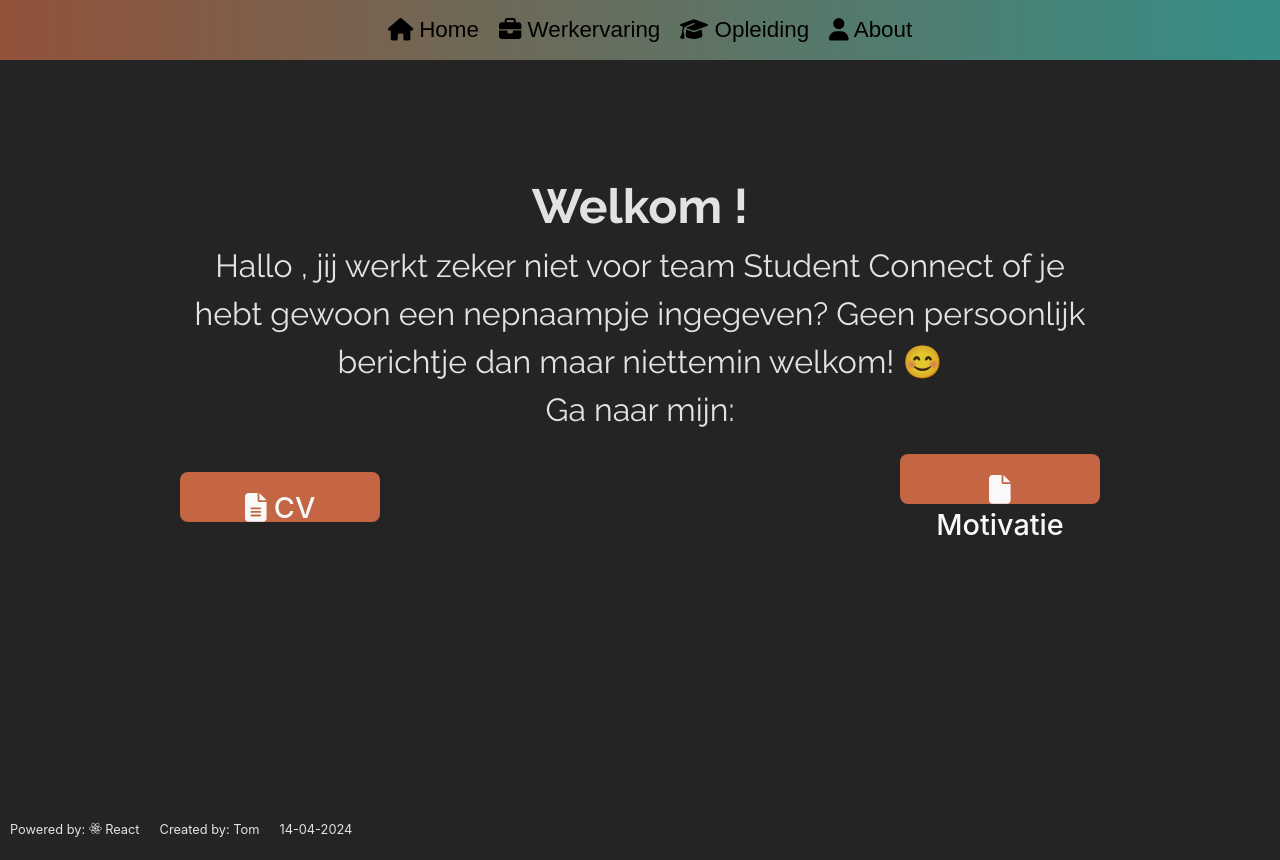
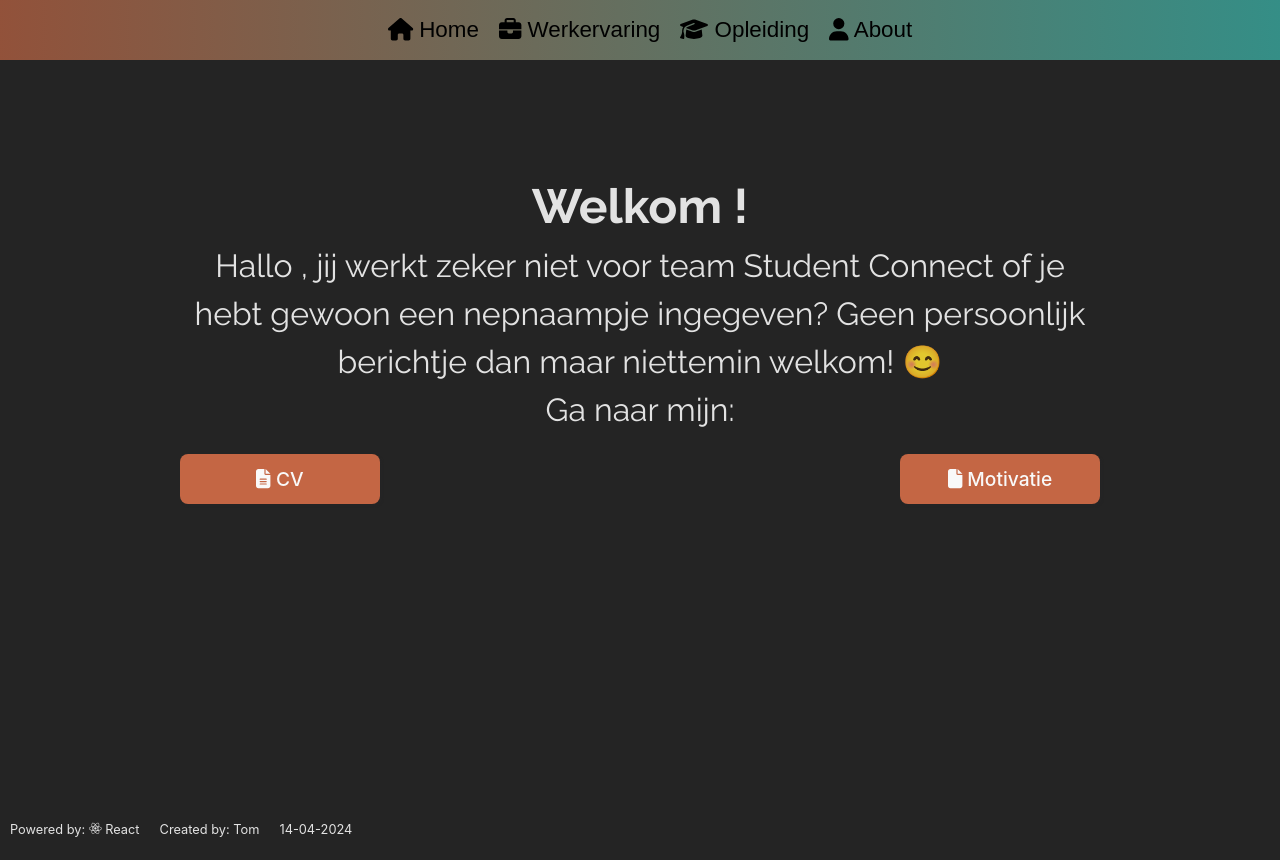
Before and after one commit to tomnovistudentgithub/sollicitatieReact, a React (Vite) app: page /welkomstbericht in a window 1280 px wide. Built offline with nearby package versions, Linux system fonts and the light colour scheme.

Commit message:
final commit

```diff
--- a/src/pages/welkomstbericht.css
+++ b/src/pages/welkomstbericht.css
@@ -40,8 +40,9 @@
     color: #f9f9f9;
     width: 200px;
     height: 50px;
-    font-size: 1.8em;
+    font-size: 1.2em;
     box-shadow: rgba(36, 36, 38, 0.6) 2px 2px 2px;
+    text-align: center;
 }
 
 .btn-welkomstbericht:active {
@@ -53,7 +54,6 @@
 }
 
 .welkomstbericht-maureen {
-    background-color: ;
     background: linear-gradient(to right, rgba(19, 128, 109, 0.5), rgba(0, 0, 255, 0.2));
     font-size: 1em;
 
@@ -67,7 +67,7 @@
 
 .welkomstbericht-shirley {
     background-color: rgba(85, 145, 140, 0.73);
-    font-size: 0.8em;
+    font-size: 0.7em;
 }
 
 .welkomstbericht-cheyenne {
```
